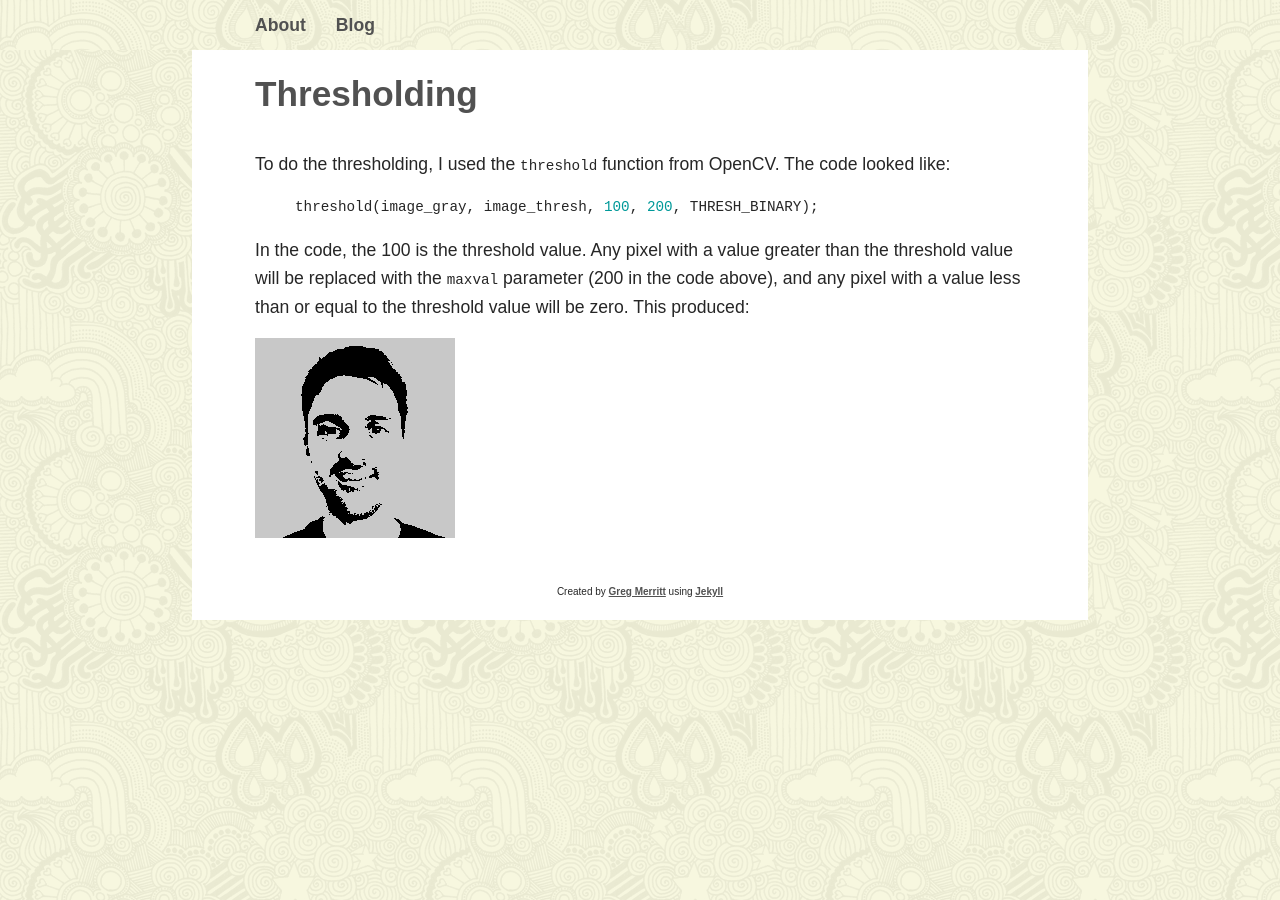
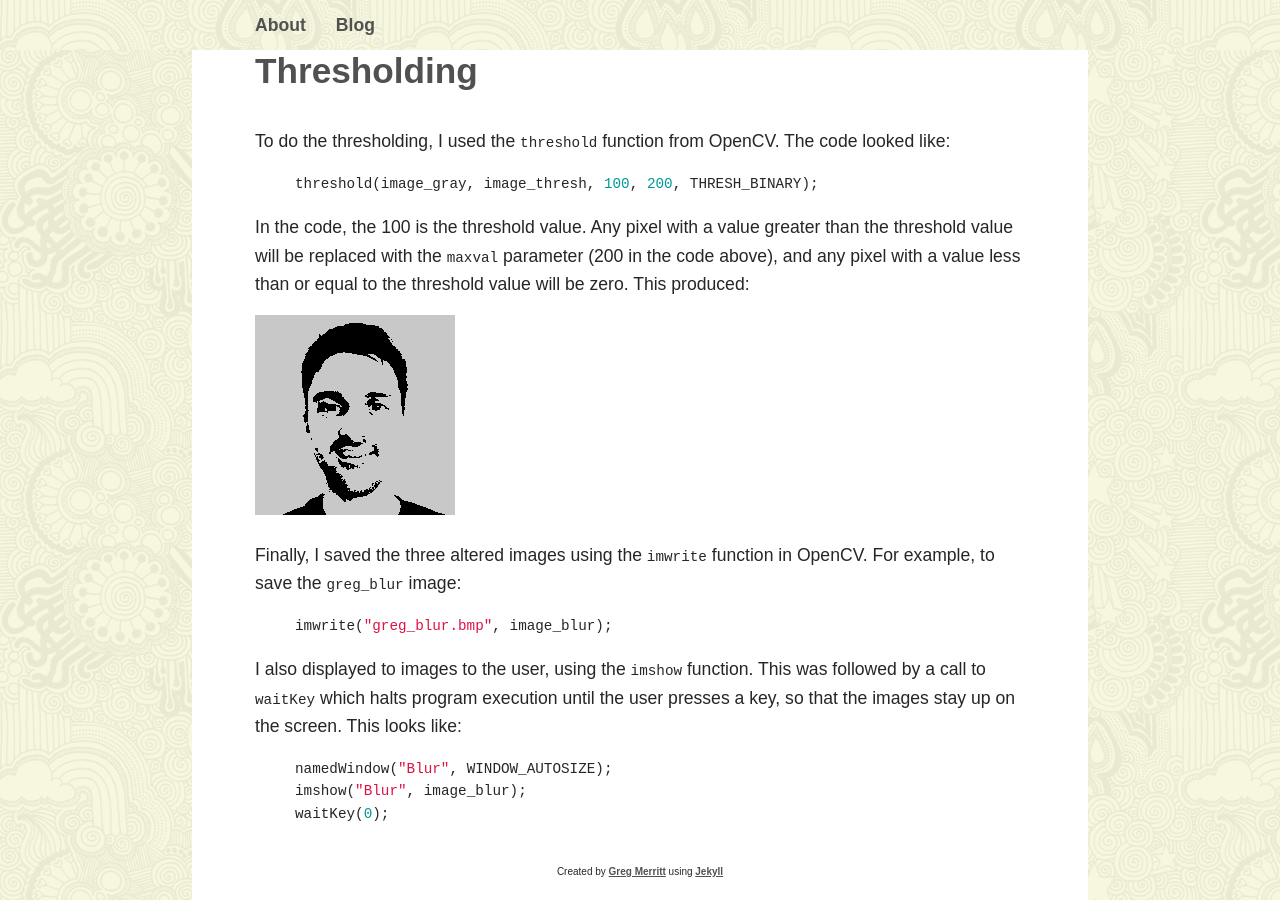
Before and after one commit to gremerritt/personal-site, a Jekyll site: the page built from _posts/2016-09-13-hw1.markdown, in a window 1280 px wide and 900 px high, scrolled down 2472 px. Built offline with Jekyll 4.4.1, drawn with Linux system fonts in a browser that asks for light colours; some web fonts are replaced; some of the changed text lies outside the part shown.

Commit message:
Finish CS585/HW1 post

```diff
--- a/_posts/2016-09-13-hw1.markdown
+++ b/_posts/2016-09-13-hw1.markdown
@@ -65,3 +64,15 @@ threshold(image_gray, image_thresh, 100, 200, THRESH_BINARY);
 In the code, the 100 is the threshold value. Any pixel with a value greater than the threshold value will be replaced with the `maxval` parameter (200 in the code above), and any pixel with a value less than or equal to the threshold value will be zero. This produced:
 
 ![threshold.jpg](../../../../_images/cs585/greg_thresh.bmp)
+
+Finally, I saved the three altered images using the `imwrite` function in OpenCV. For example, to save the `greg_blur` image:
+{% highlight c++ %}
+imwrite("greg_blur.bmp", image_blur);
+{% endhighlight %}
+
+I also displayed to images to the user, using the `imshow` function. This was followed by a call to `waitKey` which halts program execution until the user presses a key, so that the images stay up on the screen. This looks like:
+{% highlight c++ %}
+namedWindow("Blur", WINDOW_AUTOSIZE);
+imshow("Blur", image_blur);
+waitKey(0);
+{% endhighlight %}
```
Also changed, not shown: other parts of _posts/2016-09-13-hw1.markdown (+0 -1 lines).
